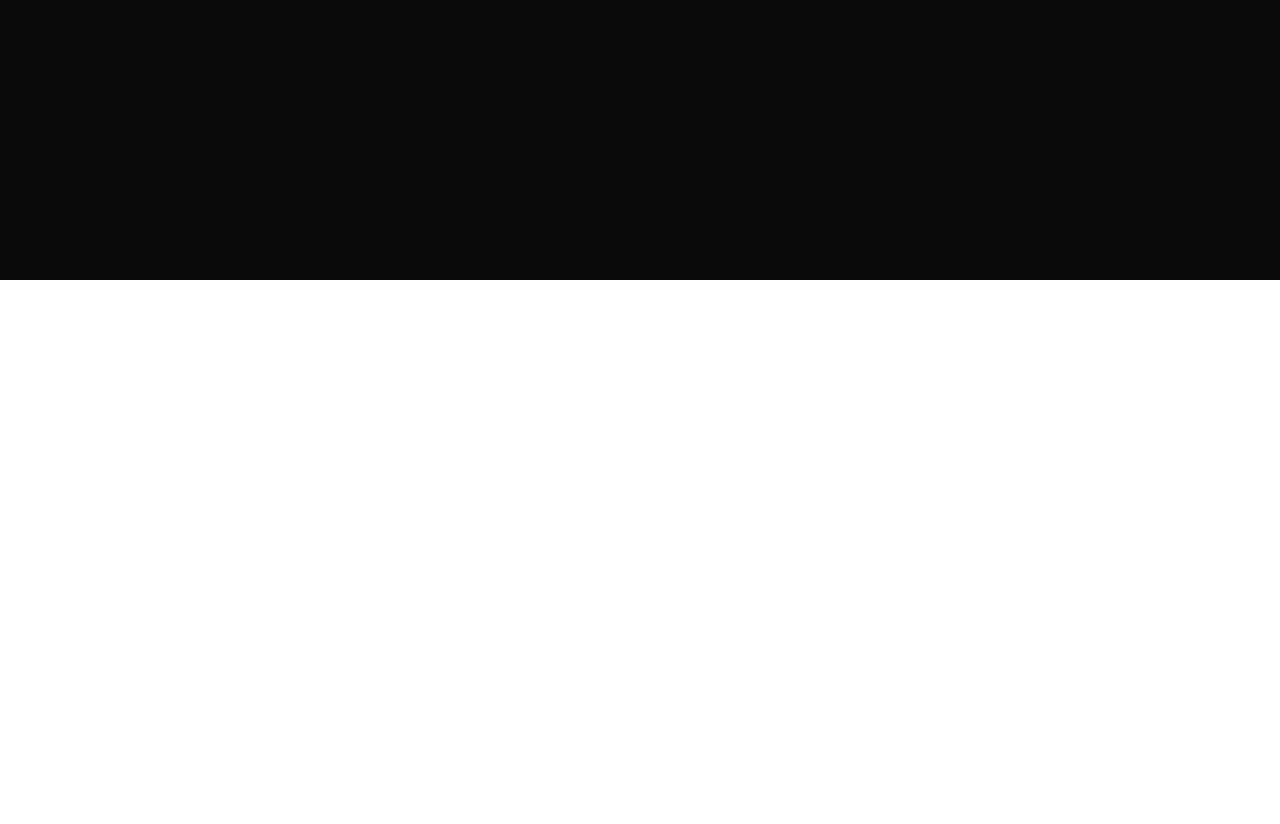
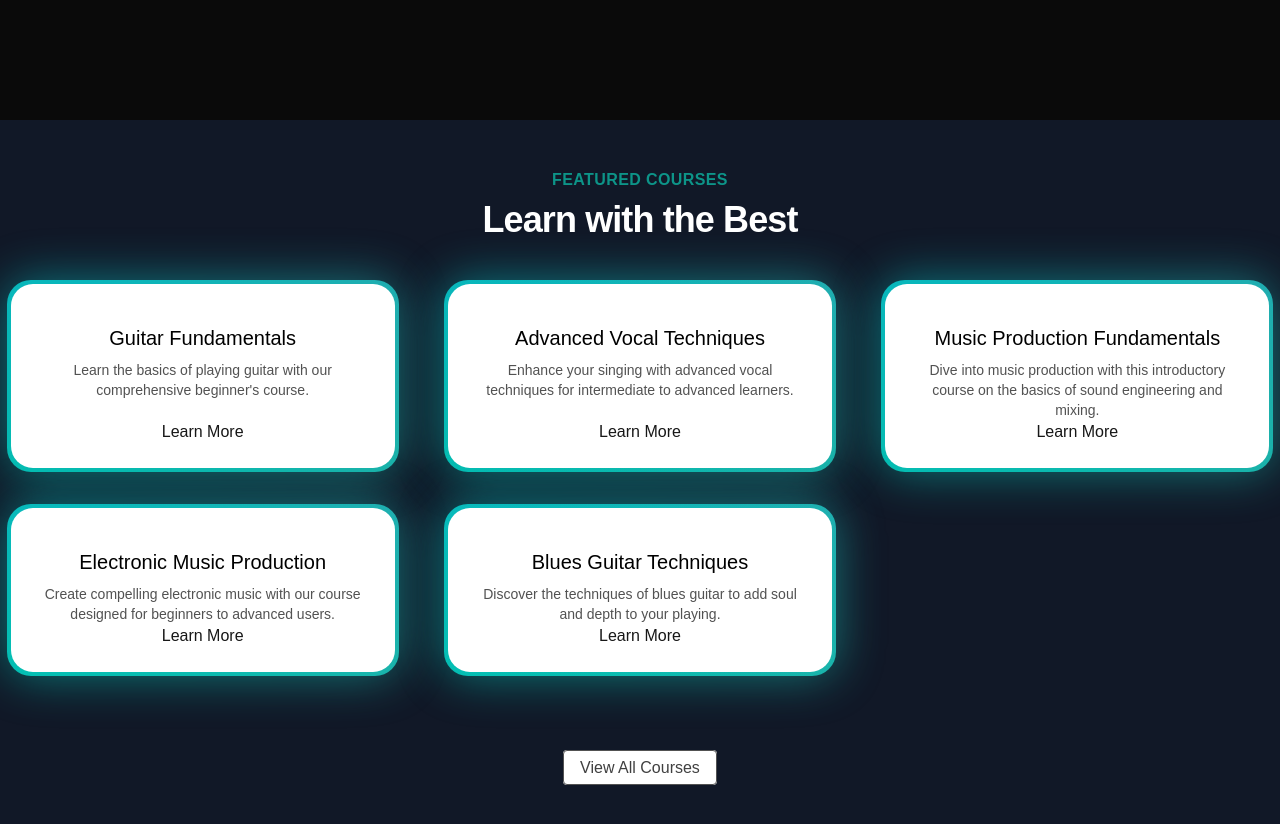
Before and after one commit to grahpanchal3110/MusicNextJs, a Next.js app: page / in a window 1280 px wide. Shown: the part 520-1344 px from the top of the page. Before the commit the page ends 800 px from the top, so only its background shows below. Built offline with nearby package versions, Linux system fonts and the light colour scheme.

Commit message:
Add featuredcourses section with background-gradient with help of aceternity ui

```diff
--- a/src/app/page.tsx
+++ b/src/app/page.tsx
@@ -1,10 +1,12 @@
-import HeroSection from "@/components/ui/HeroSection";
+import FeaturedCourses from "@/components/FeaturedCourses";
+import HeroSection from "@/components/HeroSection";
 
 export default function Home() {
   return (
     <main className="min-h-screen bg-black/[0.96] antialiased bg-grid-white/[0.02]">
           {/* <h1 className="text-3xl text-center text-yellow-400">helloo</h1> */}
           <HeroSection />
+          <FeaturedCourses/>
     </main>
   );
 }
--- /dev/null
+++ b/src/components/FeaturedCourses.tsx
@@ -0,0 +1,57 @@
+'use client'
+import React from 'react'
+import courseData from "../data/music_cources.json"
+import Link from 'next/link'
+import {BackgroundGradient} from './ui/background-gradient'
+
+
+interface Course{
+        id: number,
+        title: string,
+        slug: string,
+        description: string,
+        price: number,
+        instructor: string,
+        isFeatured: boolean,
+}
+function FeaturedCourses() {
+    const featuredCourses = courseData.courses.filter((course:Course) => course.isFeatured)
+  return (
+    <div className='py-12 bg-gray-900'>
+            <div>
+                <div className="text-center">
+                    <h2 className='text-base text-teal-600 font-semibold tracking-wide uppercase'>FEATURED COURSES</h2>
+                    <p className='mt-2 text-3xl leading-8 font-extrabold tracking-tight text-white sm:text-4xl'>Learn with the Best</p>
+                </div>
+            </div>
+            <div className='mt-10'>
+                <div className='grid grid-cols-1 sm:grid-cols-2 lg:grid-cols-3 gap-8 justify-center'>
+                    {
+                        featuredCourses.map((course:Course)=>(
+                            <div className="flex justify-center" key={course.id}>
+                                <BackgroundGradient
+                                className='flex flex-col rounded-[22px] bg-white dark:bg-zinc-900 overflow-hidden h-full max-w-sm'>
+                                    <div className='p-4 sm:p-6 flex flex-col items-center text-center flex-grow'>
+                                        <p className='text-lg sm:text-xl text-black mt-4 mb-2 dark:text-neutral-200'>{course.title}</p>
+                                        <p className='text-sm text-neutral-600 dark:text-neutral-400 flex-grow'>{course.description}</p>
+                                        <Link href={`/courses/${course.slug}`}>
+                                            Learn More
+                                        </Link>
+                                    </div>
+                                </BackgroundGradient>
+                            </div>
+                        ))
+                    }
+                </div>
+            </div>
+            <div className='mt-20 text-center'>
+                <Link href={"/courses"}
+                className='px-4 py-2 rounded border border-neutral-600 text-neutral-700 bg-white hover:bg-gray-300 transition duration-200'>
+                    View All Courses
+                </Link>
+            </div>
+    </div>
+  )
+}
+
+export default FeaturedCourses
--- a/src/components/ui/HeroSection.tsx
+++ b/src/components/HeroSection.tsx
@@ -1,7 +1,7 @@
 import React from 'react'
 import Link from 'next/link'
-import { Spotlight } from './Spotlight'
-import { Button } from './moving-border'
+import { Spotlight } from './ui/Spotlight'
+import { Button } from './ui/moving-border'
 
 
 function HeroSection() {
@@ -18,7 +18,7 @@
             </h1>
             <p
             className="mt-4 font-normal text-base md:text-lg text-neutral-300 max-w-lg mx-auto">
-                Dive into our comprehensive music cources and transform your musical journey today. Whether you are a beginner or looking to refine your skills , join us to unlock your true potential.
+                Dive into our comprehensive music courses and transform your musical journey today. Whether you are a beginner or looking to refine your skills , join us to unlock your true potential.
             </p>
             <div className="mt-4">
                 <Link href={"/courses"}>
--- a/src/components/Navbar.tsx
+++ b/src/components/Navbar.tsx
@@ -15,21 +15,21 @@
 
             </MenuItem>
             </Link>
-            <MenuItem setActive={setActive} active={active} item="Our Cources">
+            <MenuItem setActive={setActive} active={active} item="Our Courses">
             <div className="flex flex-col space-y-4 text-sm">
-                <HoveredLink href="/cources">
-                All Cources
+                <HoveredLink href="/courses">
+                All Courses
                 </HoveredLink>
-                <HoveredLink href="/cources">
+                <HoveredLink href="/courses">
                 Basic Music Theory
                 </HoveredLink>
-                <HoveredLink href="/cources">
+                <HoveredLink href="/courses">
                 Advanced Composition
                 </HoveredLink>
-                <HoveredLink href="/cources">
+                <HoveredLink href="/courses">
                 Song Writing
                 </HoveredLink>
-                <HoveredLink href="/cources">
+                <HoveredLink href="/courses">
                 Music Production
                 </HoveredLink>
             </div>
--- /dev/null
+++ b/src/components/ui/background-gradient.tsx
@@ -0,0 +1,72 @@
+import { cn } from "@/utils/cn";
+import React from "react";
+import { motion } from "framer-motion";
+
+export const BackgroundGradient = ({
+  children,
+  className,
+  containerClassName,
+  animate = true,
+}: {
+  children?: React.ReactNode;
+  className?: string;
+  containerClassName?: string;
+  animate?: boolean;
+}) => {
+  const variants = {
+    initial: {
+      backgroundPosition: "0 50%",
+    },
+    animate: {
+      backgroundPosition: ["0, 50%", "100% 50%", "0 50%"],
+    },
+  };
+  return (
+    <div className={cn("relative p-[4px] group", containerClassName)}>
+      <motion.div
+        variants={animate ? variants : undefined}
+        initial={animate ? "initial" : undefined}
+        animate={animate ? "animate" : undefined}
+        transition={
+          animate
+            ? {
+                duration: 5,
+                repeat: Infinity,
+                repeatType: "reverse",
+              }
+            : undefined
+        }
+        style={{
+          backgroundSize: animate ? "400% 400%" : undefined,
+        }}
+        className={cn(
+          "absolute inset-0 rounded-3xl z-[1] opacity-60 group-hover:opacity-100 blur-xl  transition duration-500 will-change-transform",
+          " bg-[radial-gradient(circle_farthest-side_at_0_100%,#00ccb1,transparent),radial-gradient(circle_farthest-side_at_100%_0,#7b61ff,transparent),radial-gradient(circle_farthest-side_at_100%_100%,#ffc414,transparent),radial-gradient(circle_farthest-side_at_0_0,#1ca0fb,#141316)]"
+        )}
+      />
+      <motion.div
+        variants={animate ? variants : undefined}
+        initial={animate ? "initial" : undefined}
+        animate={animate ? "animate" : undefined}
+        transition={
+          animate
+            ? {
+                duration: 5,
+                repeat: Infinity,
+                repeatType: "reverse",
+              }
+            : undefined
+        }
+        style={{
+          backgroundSize: animate ? "400% 400%" : undefined,
+        }}
+        className={cn(
+          "absolute inset-0 rounded-3xl z-[1] will-change-transform",
+          "bg-[radial-gradient(circle_farthest-side_at_0_100%,#00ccb1,transparent),radial-gradient(circle_farthest-side_at_100%_0,#7b61ff,transparent),radial-gradient(circle_farthest-side_at_100%_100%,#ffc414,transparent),radial-gradient(circle_farthest-side_at_0_0,#1ca0fb,#141316)]"
+        )}
+      />
+
+      <div className={cn("relative z-10", className)}>{children}</div>
+    </div>
+  );
+};
```
